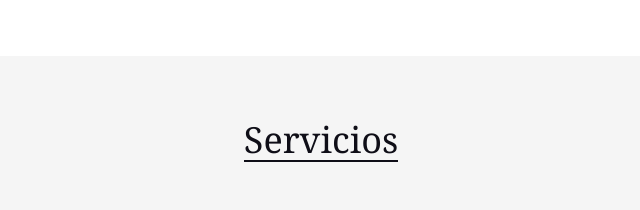
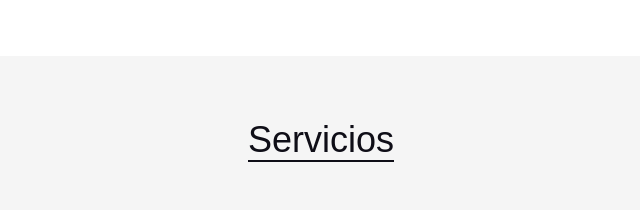
Before and after one commit to Abetar/neurochoel, a Next.js app: page / in a window 1280 px wide. Shown: the part 1460-1670 px from the top of the page, without its empty margins (319-959 px from the left). Built offline with nearby package versions, Linux system fonts and the light colour scheme.

Commit message:
changes the font of the title

```diff
--- a/app/components/ServiceSection.tsx
+++ b/app/components/ServiceSection.tsx
@@ -12,7 +12,7 @@ const offset = [0, -1, -2, -3, -4, -3, -2, -1, 0, 1, 2, 3, 4, 3, 2, 1, 0]
 export default function SpineSection({ servicios, titulo = 'Servicios' }: SpineSectionProps) {
   return (
     <section className="relative py-16 px-4 flex justify-center items-center flex-col bg-[#f5f5f5] text-[#0f0e17]" id="servicios">
-      <h2 className="text-4xl font-serif text-center mb-10 border-b-2 border-gold inline-block">
+      <h2 className="text-4xl text-center mb-10 border-b-2 border-gold inline-block">
         {titulo}
       </h2>
 
```
